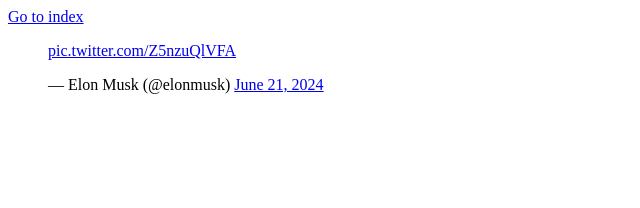
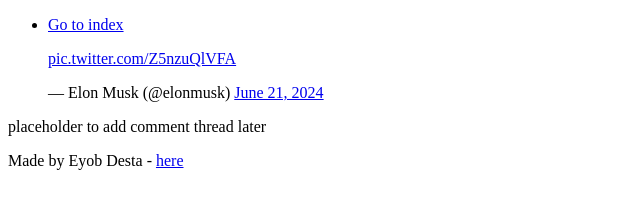
Before and after one commit to TheMoonK1d/My_First_Portfolio, a plain HTML site: page html_basic/tweets.html in a window 1280 px wide. Shown: the whole page, without its empty margins (0-640 px from the left). Drawn offline with Linux system fonts and the light colour scheme.

Commit message:
modified index.html & tweets.html

```diff
--- a/html_basic/tweets.html
+++ b/html_basic/tweets.html
@@ -5,7 +5,21 @@
         <meta charset="UTF-8">
     </head>
     <body>
-        <a href="./index.html">Go to index</a>
-        <blockquote class="twitter-tweet" data-theme="dark"><p lang="zxx" dir="ltr"><a href="https://t.co/Z5nzuQlVFA">pic.twitter.com/Z5nzuQlVFA</a></p>&mdash; Elon Musk (@elonmusk) <a href="https://twitter.com/elonmusk/status/1804188196546449660?ref_src=twsrc%5Etfw">June 21, 2024</a></blockquote> <script async src="https://platform.twitter.com/widgets.js" charset="utf-8"></script>
+        <header>
+            <ul>
+                <li><a href="./index.html">Go to index</a></li>
+            </ul>
+        </header>
+        <main>
+            <article>
+                <blockquote class="twitter-tweet" data-theme="dark"><p lang="zxx" dir="ltr"><a href="https://t.co/Z5nzuQlVFA">pic.twitter.com/Z5nzuQlVFA</a></p>&mdash; Elon Musk (@elonmusk) <a href="https://twitter.com/elonmusk/status/1804188196546449660?ref_src=twsrc%5Etfw">June 21, 2024</a></blockquote> <script async src="https://platform.twitter.com/widgets.js" charset="utf-8"></script>
+            </article>
+            <aside>
+                <p>placeholder to add comment thread later</p>
+            </aside>
+        </main>
+        <footer>
+            <p>Made by Eyob Desta - <a href="www.google.com" target="_blank">here</a></p>
+        </footer>
     </body>
 </html>
```
Also changed, not shown: html_basic/index.html (+13 -1 lines).
